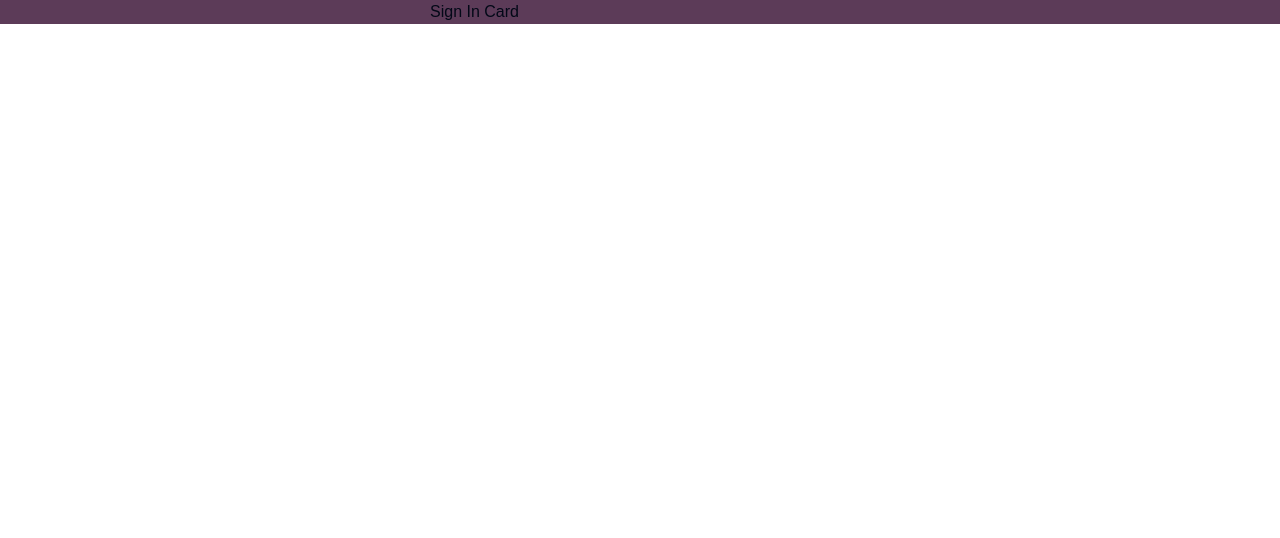
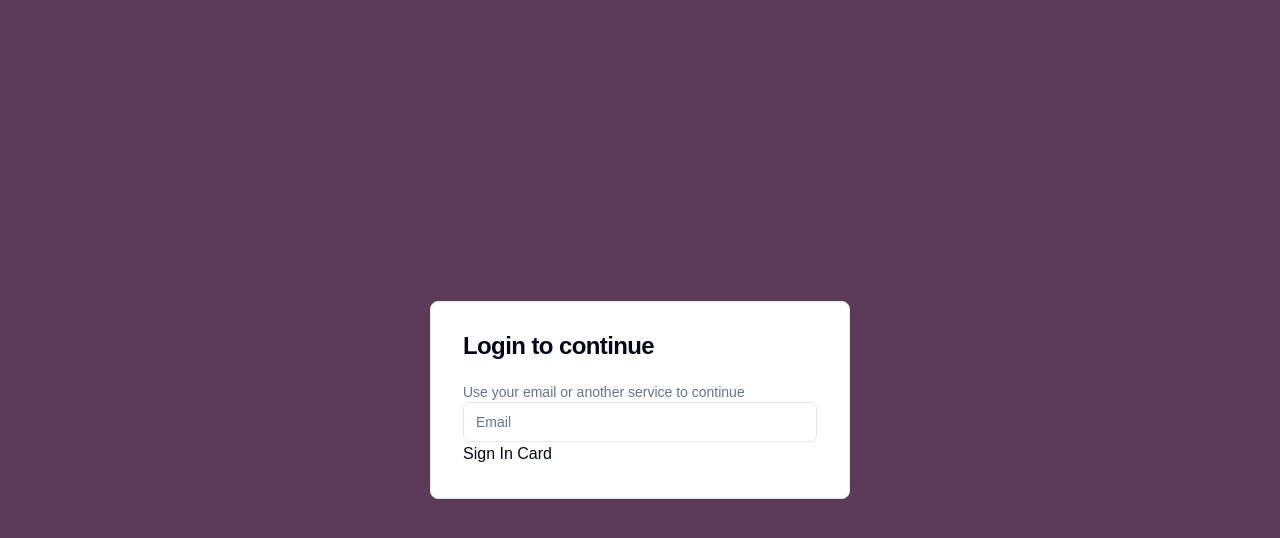
Before and after one commit to rakesh-hemwani/VibeNet, a Next.js app: page / in a window 1280 px wide. Shown: the top 538 px of the page. Built offline with nearby package versions, Linux system fonts and the light colour scheme.

Commit message:
Auth Frontend

```diff
--- a/package.json
+++ b/package.json
@@ -9,6 +9,7 @@
     "lint": "next lint"
   },
   "dependencies": {
+    "@radix-ui/react-separator": "^1.1.0",
     "@radix-ui/react-slot": "^1.1.0",
     "class-variance-authority": "^0.7.0",
     "clsx": "^2.1.1",
@@ -16,6 +17,8 @@
     "next": "15.0.3",
     "react": "19.0.0-rc-66855b96-20241106",
     "react-dom": "19.0.0-rc-66855b96-20241106",
+    "react-icons": "^5.3.0",
+    "shadcn-ui": "^0.9.3",
     "tailwind-merge": "^2.5.4",
     "tailwindcss-animate": "^1.0.7"
   },
--- a/src/app/globals.css
+++ b/src/app/globals.css
@@ -5,6 +5,7 @@
 html,
 body {
   font-family: Arial, Helvetica, sans-serif;
+  height: 100%;
 }
 :root{
   height: 100%;
--- a/src/app/page.tsx
+++ b/src/app/page.tsx
@@ -2,7 +2,7 @@
 
 export default function Home() {
   return (
-    <div className="bg-red-500">
+    <div className="min-h-screen">
      <AuthScreen/>
     </div>
   );
--- /dev/null
+++ b/src/components/ui/card.tsx
@@ -0,0 +1,79 @@
+import * as React from "react"
+
+import { cn } from "@/lib/utils"
+
+const Card = React.forwardRef<
+  HTMLDivElement,
+  React.HTMLAttributes<HTMLDivElement>
+>(({ className, ...props }, ref) => (
+  <div
+    ref={ref}
+    className={cn(
+      "rounded-lg border bg-card text-card-foreground shadow-sm",
+      className
+    )}
+    {...props}
+  />
+))
+Card.displayName = "Card"
+
+const CardHeader = React.forwardRef<
+  HTMLDivElement,
+  React.HTMLAttributes<HTMLDivElement>
+>(({ className, ...props }, ref) => (
+  <div
+    ref={ref}
+    className={cn("flex flex-col space-y-1.5 p-6", className)}
+    {...props}
+  />
+))
+CardHeader.displayName = "CardHeader"
+
+const CardTitle = React.forwardRef<
+  HTMLDivElement,
+  React.HTMLAttributes<HTMLDivElement>
+>(({ className, ...props }, ref) => (
+  <div
+    ref={ref}
+    className={cn(
+      "text-2xl font-semibold leading-none tracking-tight",
+      className
+    )}
+    {...props}
+  />
+))
+CardTitle.displayName = "CardTitle"
+
+const CardDescription = React.forwardRef<
+  HTMLDivElement,
+  React.HTMLAttributes<HTMLDivElement>
+>(({ className, ...props }, ref) => (
+  <div
+    ref={ref}
+    className={cn("text-sm text-muted-foreground", className)}
+    {...props}
+  />
+))
+CardDescription.displayName = "CardDescription"
+
+const CardContent = React.forwardRef<
+  HTMLDivElement,
+  React.HTMLAttributes<HTMLDivElement>
+>(({ className, ...props }, ref) => (
+  <div ref={ref} className={cn("p-6 pt-0", className)} {...props} />
+))
+CardContent.displayName = "CardContent"
+
+const CardFooter = React.forwardRef<
+  HTMLDivElement,
+  React.HTMLAttributes<HTMLDivElement>
+>(({ className, ...props }, ref) => (
+  <div
+    ref={ref}
+    className={cn("flex items-center p-6 pt-0", className)}
+    {...props}
+  />
+))
+CardFooter.displayName = "CardFooter"
+
+export { Card, CardHeader, CardFooter, CardTitle, CardDescription, CardContent }
--- /dev/null
+++ b/src/components/ui/input.tsx
@@ -0,0 +1,22 @@
+import * as React from "react"
+
+import { cn } from "@/lib/utils"
+
+const Input = React.forwardRef<HTMLInputElement, React.ComponentProps<"input">>(
+  ({ className, type, ...props }, ref) => {
+    return (
+      <input
+        type={type}
+        className={cn(
+          "flex h-10 w-full rounded-md border border-input bg-background px-3 py-2 text-base ring-offset-background file:border-0 file:bg-transparent file:text-sm file:font-medium file:text-foreground placeholder:text-muted-foreground focus-visible:outline-none focus-visible:ring-2 focus-visible:ring-ring focus-visible:ring-offset-2 disabled:cursor-not-allowed disabled:opacity-50 md:text-sm",
+          className
+        )}
+        ref={ref}
+        {...props}
+      />
+    )
+  }
+)
+Input.displayName = "Input"
+
+export { Input }
--- /dev/null
+++ b/src/components/ui/separator.tsx
@@ -0,0 +1,31 @@
+"use client"
+
+import * as React from "react"
+import * as SeparatorPrimitive from "@radix-ui/react-separator"
+
+import { cn } from "@/lib/utils"
+
+const Separator = React.forwardRef<
+  React.ElementRef<typeof SeparatorPrimitive.Root>,
+  React.ComponentPropsWithoutRef<typeof SeparatorPrimitive.Root>
+>(
+  (
+    { className, orientation = "horizontal", decorative = true, ...props },
+    ref
+  ) => (
+    <SeparatorPrimitive.Root
+      ref={ref}
+      decorative={decorative}
+      orientation={orientation}
+      className={cn(
+        "shrink-0 bg-border",
+        orientation === "horizontal" ? "h-[1px] w-full" : "h-full w-[1px]",
+        className
+      )}
+      {...props}
+    />
+  )
+)
+Separator.displayName = SeparatorPrimitive.Root.displayName
+
+export { Separator }
--- a/src/features/auth/components/auth-screen.tsx
+++ b/src/features/auth/components/auth-screen.tsx
@@ -10,7 +10,7 @@
     const [state, setState] = useState<SignInFlow>("signIn");
 
     return (
-    <div className="h-full flex items-center justify-center bg-[#5C3B58]">
+    <div className="h-full min-h-screen flex items-center justify-center bg-[#5C3B58]">
         <div className="md:h-auto md:w-[420px]">
             {state === 'signIn' ? <SignInCard/> : <SignUpCard/>}
         </div>
--- a/src/features/auth/components/sign-in-card.tsx
+++ b/src/features/auth/components/sign-in-card.tsx
@@ -1,7 +1,30 @@
+import { Card, CardContent, CardDescription, CardHeader, CardTitle } from "@/components/ui/card"
+import { Input } from "@/components/ui/input"
+
 export const SignInCard = () => {
     return (
-        <div>
+        <Card className="w-full h-full p-8">
+            <CardHeader className="px-0 pt-0">
+                <CardTitle>
+                    Login to continue
+                </CardTitle>
+            </CardHeader>
+            <CardDescription>
+                Use your email or another service to continue
+            </CardDescription>
+            <CardContent className="space-y-5 px-0 pb-0">
+                <form className="space-y-2.5">
+                    <Input disabled={false}
+                    value=""
+                    onChange={() => {
+
+                    }}
+                    placeholder="Email"
+                    type="email"
+                    required/>
+                </form>
+            </CardContent>
             Sign In Card
-        </div>
+        </Card>
     )
 }
```
Also changed, not shown: 1 other file (tests, documents, lock files or other folders).
